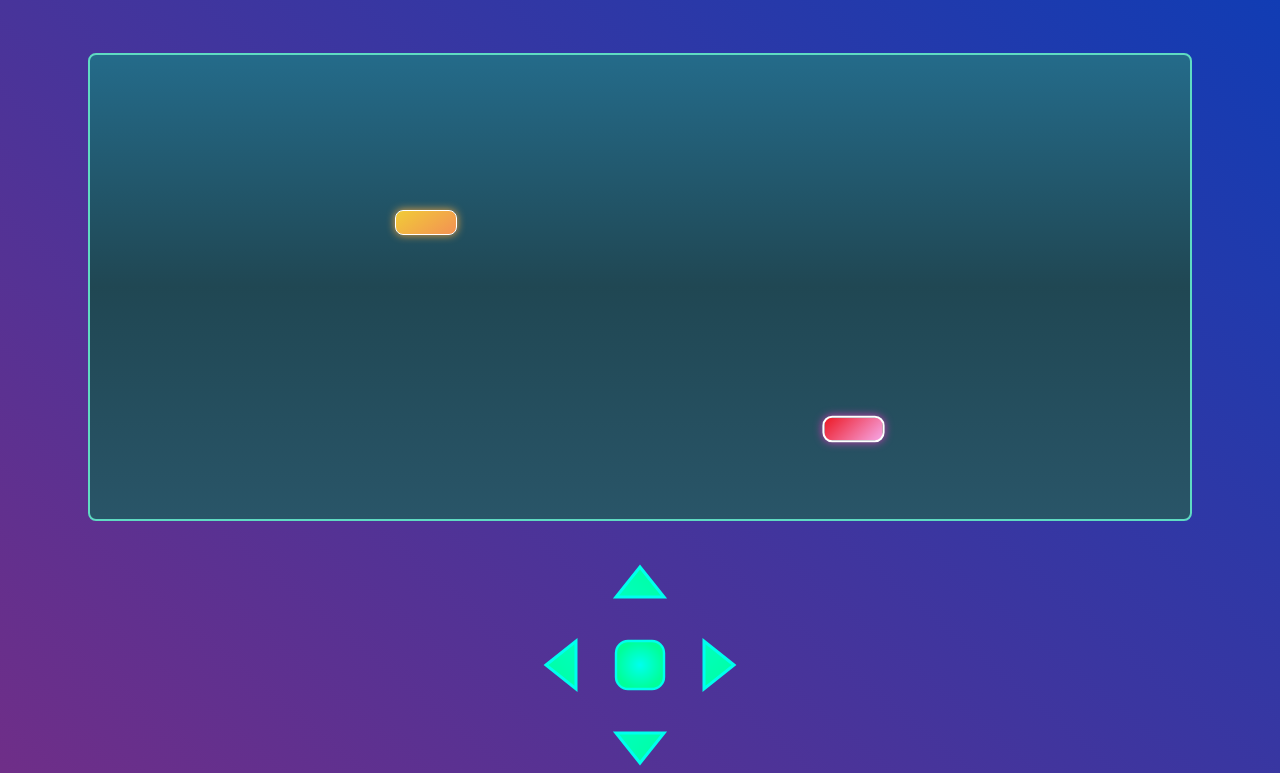
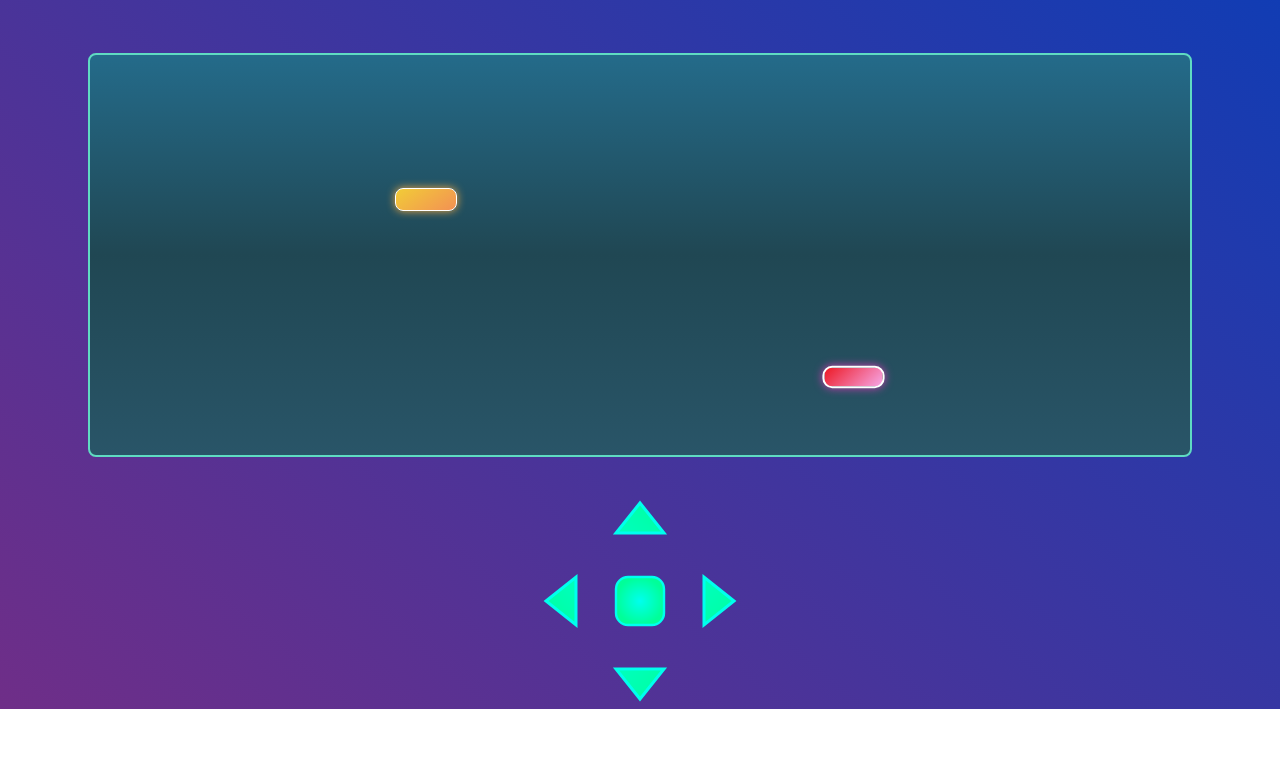
Before and after one commit to pjha91275/Cool-Snake-Game, a plain HTML site: page index.html in a window 1280 px wide. Shown: the part 97-870 px from the top of the page. After the commit the page ends 806 px from the top, so only its background shows below. Drawn offline with Linux system fonts and the light colour scheme; a web font is replaced by a local one.

Commit message:
Fixed the overflowing of navigation buttons

```diff
--- a/CSS/style.css
+++ b/CSS/style.css
@@ -178,3 +178,9 @@
     height: 60px;
 }
 }
+
+@media (max-height: 1000px) {
+    #board {
+        height: 50vh;
+    }
+}
--- a/JS/script.js
+++ b/JS/script.js
@@ -158,7 +158,6 @@ keys.forEach(key => {
     });
 });
 
-
 let up = document.querySelector(".up");
 up.addEventListener("click", () => {
     moveSound.play();
```
